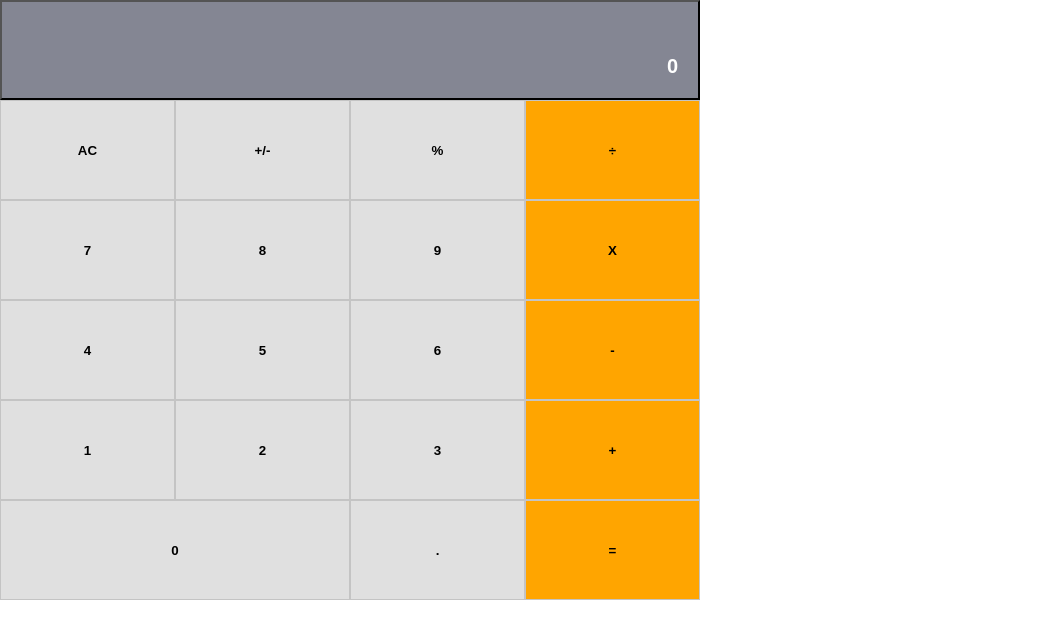
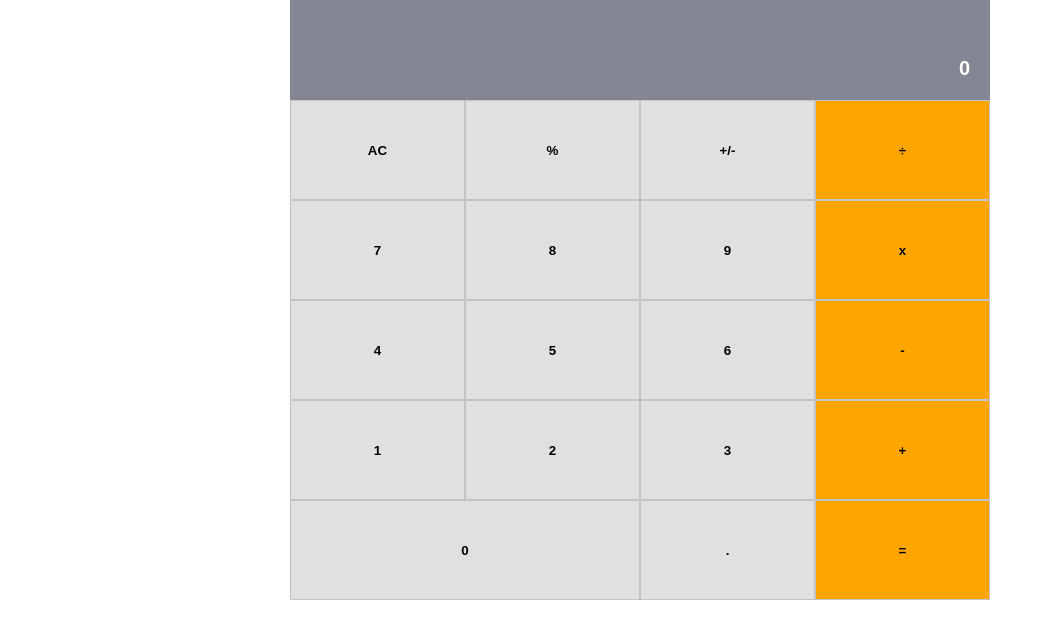
Before and after one commit to rmauritsson/react-calculator, a React (Create React App) app: page / in a window 1280 px wide. Shown: the top 638 px of the page, without its empty margins (0-1053 px from the left). Built offline with nearby package versions, Linux system fonts and the light colour scheme.

Commit message:
Fixed errors in calculate.js and updated README file

```diff
--- a/src/App.css
+++ b/src/App.css
@@ -2,6 +2,7 @@
   display: flex;
   flex-direction: column;
   width: 700px;
+  margin: 0 auto;
 }
 
 .display {
@@ -14,7 +15,8 @@
   width: 100%;
   justify-content: flex-end;
   align-items: flex-end;
-  padding: 20px;
+  padding: 0 20px;
+  border: none;
 }
 
 .button-panel {
--- a/src/components/App.js
+++ b/src/components/App.js
@@ -32,4 +32,5 @@ class App extends React.Component {
     );
   }
 }
+
 export default App;
--- a/src/components/Button.js
+++ b/src/components/Button.js
@@ -1,5 +1,5 @@
 import React from 'react';
-import PropTypes from 'prop-types';
+import PropType from 'prop-types';
 
 class Button extends React.Component {
   handleClick = buttonName => {
@@ -8,7 +8,7 @@ class Button extends React.Component {
   };
 
   render() {
-    const { name, color, wide } = this.props;
+    const { name = '', color = '', wide = false } = this.props;
 
     return (
       <button
@@ -27,10 +27,16 @@ class Button extends React.Component {
 }
 
 Button.propTypes = {
-  name: PropTypes.string.isRequired,
-  color: PropTypes.string.isRequired,
-  wide: PropTypes.bool.isRequired,
-  clickHandler: PropTypes.func.isRequired,
+  name: PropType.string,
+  color: PropType.string,
+  wide: PropType.bool,
+  clickHandler: PropType.func.isRequired,
+};
+
+Button.defaultProps = {
+  name: '',
+  color: '',
+  wide: false,
 };
 
 export default Button;
--- a/src/components/ButtonPanel.js
+++ b/src/components/ButtonPanel.js
@@ -13,8 +13,8 @@ class ButtonPanel extends React.Component {
       <div className="button-panel">
         <div className="row">
           <Button clickHandler={this.handleClick} name="AC" color="#e0e0e0" />
+          <Button clickHandler={this.handleClick} name="%" color="#e0e0e0" />
           <Button clickHandler={this.handleClick} name="+/-" color="#e0e0e0" />
-          <Button clickHandler={this.handleClick} name="%" color="#e0e0e0" />
           <Button clickHandler={this.handleClick} name="÷" />
         </div>
 
@@ -22,7 +22,7 @@ class ButtonPanel extends React.Component {
           <Button clickHandler={this.handleClick} name="7" color="#e0e0e0" />
           <Button clickHandler={this.handleClick} name="8" color="#e0e0e0" />
           <Button clickHandler={this.handleClick} name="9" color="#e0e0e0" />
-          <Button clickHandler={this.handleClick} name="X" />
+          <Button clickHandler={this.handleClick} name="x" />
         </div>
 
         <div className="row">
@@ -40,7 +40,7 @@ class ButtonPanel extends React.Component {
         </div>
 
         <div className="row">
-          <Button clickHandler={this.handleClick} name="0" color="#e0e0e0" wide="true" />
+          <Button clickHandler={this.handleClick} name="0" color="#e0e0e0" wide />
           <Button clickHandler={this.handleClick} name="." color="#e0e0e0" />
           <Button clickHandler={this.handleClick} name="=" />
         </div>
--- a/src/components/Display.js
+++ b/src/components/Display.js
@@ -1,18 +1,24 @@
 import React from 'react';
-import PropTypes from 'prop-types';
+import PropType from 'prop-types';
 
-const Display = ({ results = '0', operator = '', next = '' }) => (
+const Display = ({ result, operator, next }) => (
   <button type="button" className="display">
-    { !results ? 0 : results }
-    { operator ? { operator } : '' }
-    { next ? { next } : '' }
+    <p>{!result ? 0 : result}</p>
+    { operator ? <p>{operator}</p> : null}
+    {next ? <p>{next}</p> : null}
   </button>
 );
 
 Display.propTypes = {
-  results: PropTypes.string.isRequired,
-  operator: PropTypes.string.isRequired,
-  next: PropTypes.string.isRequired,
+  result: PropType.string,
+  operator: PropType.string,
+  next: PropType.string,
+};
+
+Display.defaultProps = {
+  result: '0',
+  operator: '',
+  next: '',
 };
 
 export default Display;
--- a/src/logic/calculate.js
+++ b/src/logic/calculate.js
@@ -4,7 +4,6 @@ const calculate = (calculator, buttonName) => {
   let newCalculator = { ...calculator };
   const number = ['1', '2', '3', '4', '5', '6', '7', '8', '9', '0'];
   const operator = ['x', '-', '%', '÷', '+'];
-
   if (number.includes(buttonName)) {
     if (!newCalculator.total) {
       newCalculator.total = buttonName;
@@ -42,8 +41,8 @@ const calculate = (calculator, buttonName) => {
     }
   } else if (buttonName === '=') {
     if (newCalculator.total && newCalculator.next) {
-      newCalculator.total = Operate(newCalculator.total, newCalculator.next,
-        newCalculator.operation);
+      newCalculator.total = Operate(newCalculator.total,
+        newCalculator.next, newCalculator.operation);
       newCalculator.next = null;
       newCalculator.operation = null;
     }
--- a/src/logic/operate.js
+++ b/src/logic/operate.js
@@ -15,8 +15,6 @@ const operate = (numberOne, numberTwo, operation) => {
       return valueOne.mul(valueTwo).toString();
     case '%':
       return valueOne.mod(valueTwo).toString();
-    case '0':
-      return 'Syntax Error';
     default:
       return 0;
   }
```
Also changed, not shown: app_screenshot.png (added), 1 other file (tests, documents, lock files or other folders).
